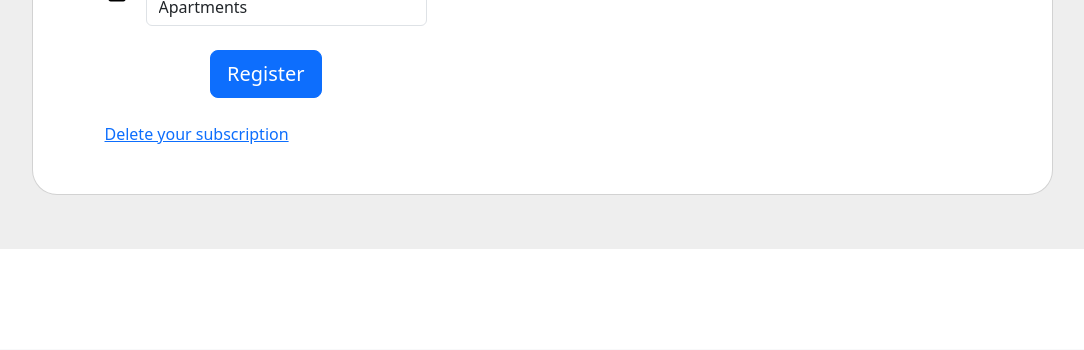
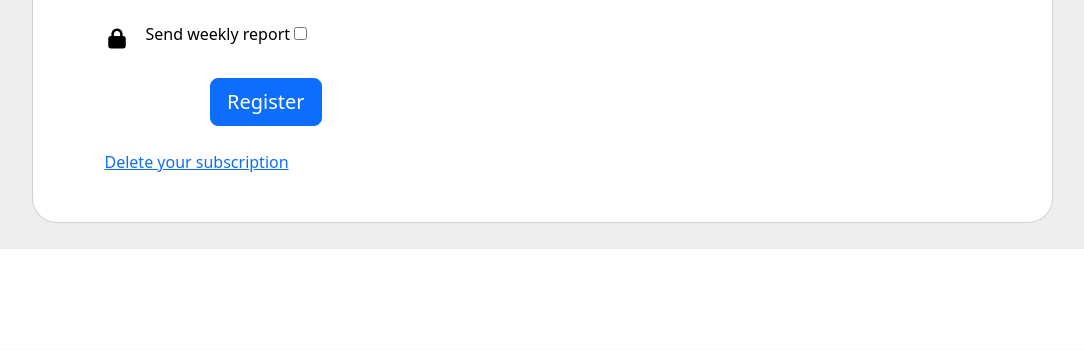
Before and after one commit to DEENUU1/OLX-Analytics, a Flask app: page /register in a window 1280 px wide. Shown: the part 617-967 px from the top of the page, without its empty margins (98-1182 px from the left). Run offline with Flask 3, Linux system fonts and the light colour scheme; some libraries are stand-ins or nearby versions.

Commit message:
Feature | Boolean field in Users models |
This fields will allows to send weekly reports to users
which agree to receive a weekly reports by submitting this field

```diff
--- a/web/auth.py
+++ b/web/auth.py
@@ -25,7 +25,7 @@ def register():
             region_id=localization_data.return_localization_data().region_id,
         )
 
-        new_user = User(email=form.email.data, url=url)
+        new_user = User(email=form.email.data, url=url, weekly_report=form.weekly_report.data)
         db.session.add(new_user)
         db.session.commit()
         flash("Welcome on the website", category="success")
--- a/web/forms.py
+++ b/web/forms.py
@@ -1,5 +1,5 @@
 from flask_wtf import FlaskForm
-from wtforms import StringField, SubmitField, SelectField, EmailField, TextAreaField
+from wtforms import StringField, SubmitField, SelectField, EmailField, TextAreaField, BooleanField
 from wtforms.validators import InputRequired, Length, ValidationError
 from .models import User
 from unidecode import unidecode
@@ -108,6 +108,7 @@ class RegisterForm(FlaskForm):
     city = StringField(
         validators=[InputRequired()], render_kw={"placeholder": "City name"}
     )
+    weekly_report = BooleanField("Send me weekly report", default=False)
 
     def validate_email(self, email):
         """This method is checking if email already exist in database"""
--- a/web/models.py
+++ b/web/models.py
@@ -8,7 +8,7 @@ class User(db.Model, UserMixin):
     id = db.Column(db.Integer, primary_key=True)
     email = db.Column(db.String(30), unique=True)
     url = db.Column(db.String(250), unique=False)
-
+    weekly_report = db.Column(db.Boolean, default=False)
 
 class ApartmentData(db.Model):
     id = db.Column(db.Integer, primary_key=True)
--- a/web/templates/auth/register.html
+++ b/web/templates/auth/register.html
@@ -48,6 +48,13 @@
                     </div>
                   </div>
 
+                  <div class="d-flex flex-row align-items-center mb-4">
+                    <i class="fas fa-lock fa-lg me-3 fa-fw"></i>
+                    <div class="form-outline flex-fill mb-0">
+                      <label class="form-label" for="form3Example4c">Send weekly report</label>
+                      {{form.weekly_report}}
+                    </div>
+                  </div>
 
                   <div class="d-flex justify-content-center mx-4 mb-3 mb-lg-4">
                     <button type="submit" class="btn btn-primary btn-lg">Register</button>
```
